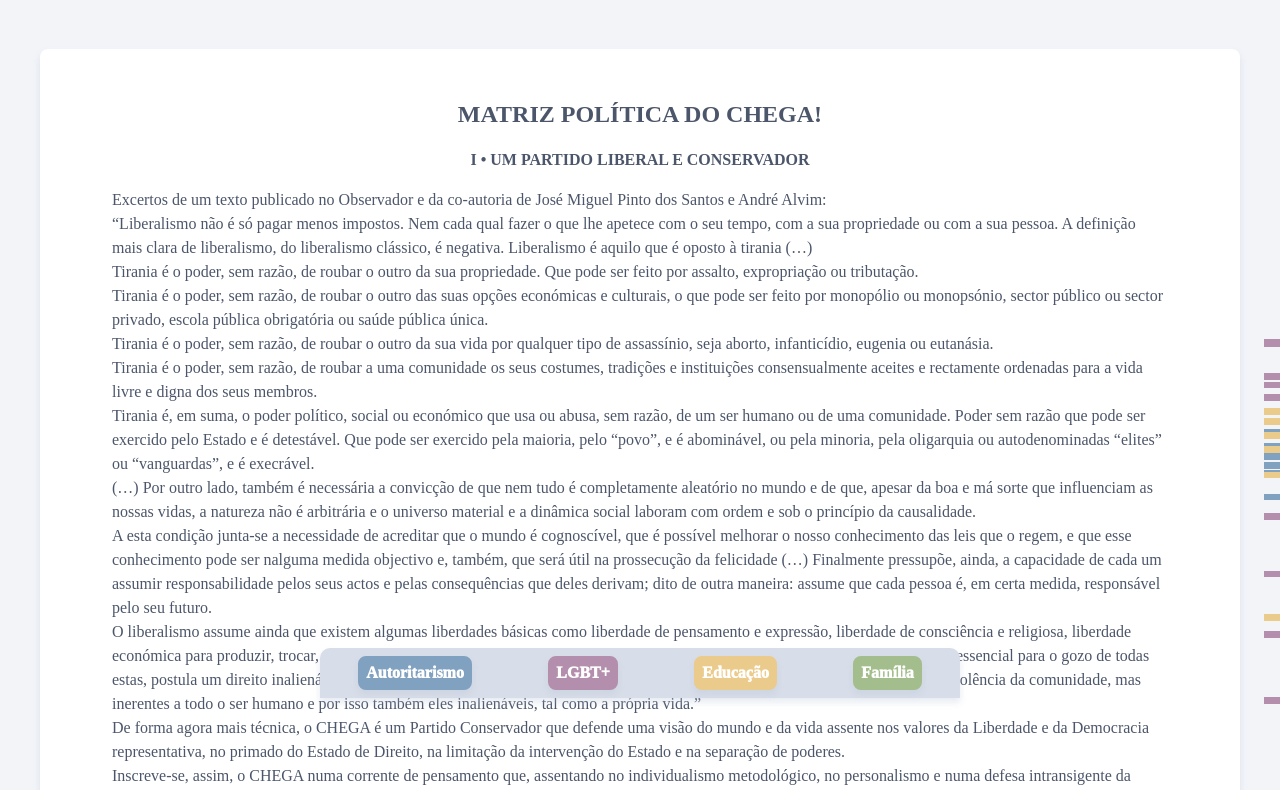
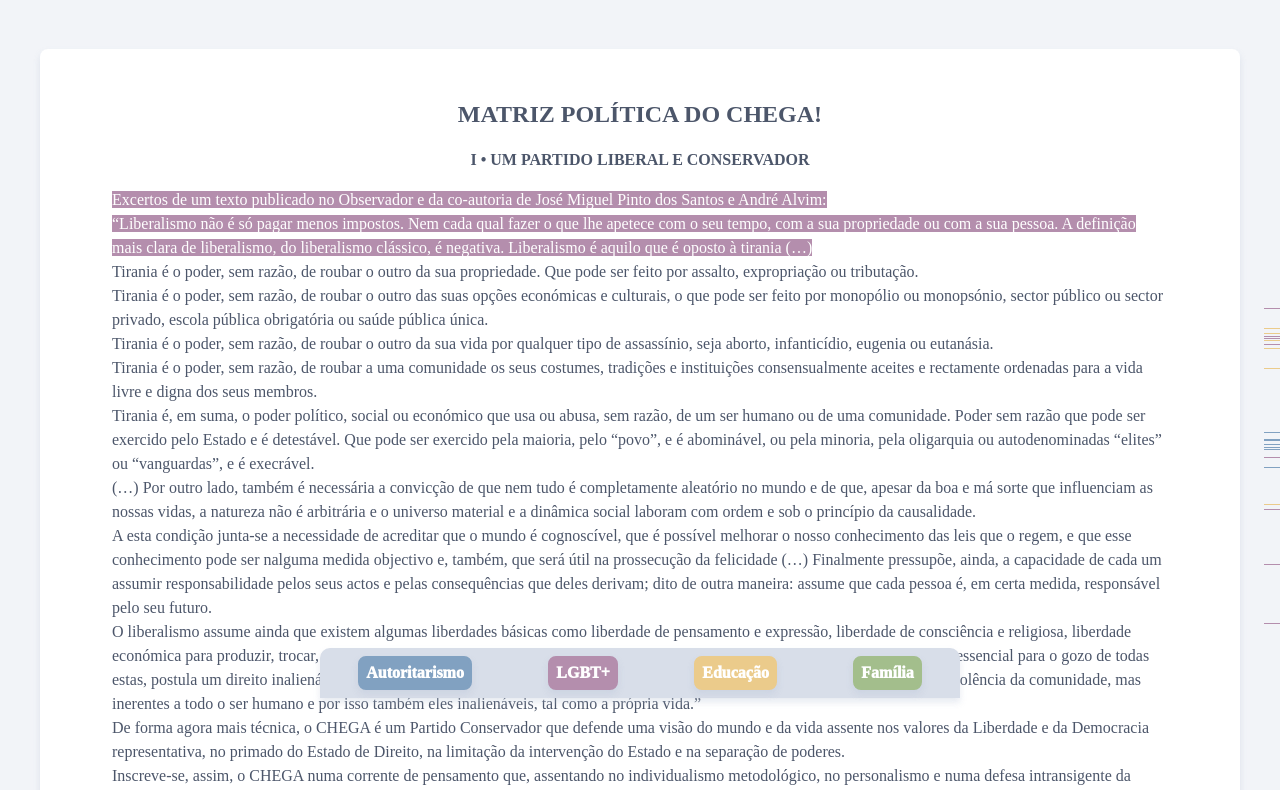
Before and after one commit to ttmx/chegadechega, a plain HTML site: page index.html in a window 1280 px wide. Shown: the part 102-892 px from the top of the page. Drawn offline with Linux system fonts and the light colour scheme; a web font is replaced by a local one.

Commit message:
Reverted large bars

```diff
--- a/index.html
+++ b/index.html
@@ -32,12 +32,12 @@
 			<div class="card programa">
 				<h2 style="text-align: center;">MATRIZ POLÍTICA DO CHEGA!</h2>
 				<p style="text-align: center;"><strong>I • UM PARTIDO LIBERAL E CONSERVADOR</strong></p>
-				<p>Excertos de um texto publicado no Observador e da co-autoria de José Miguel Pinto dos
+				<p><span class="lgbt hilight">Excertos de um texto publicado no Observador e da co-autoria de José Miguel Pinto dos
 					Santos e André Alvim:<br>
 					“Liberalismo não é só pagar menos impostos. Nem cada qual fazer o que lhe apetece com o
 					seu tempo, com a sua propriedade ou com a sua pessoa. A definição mais clara de
 					liberalismo, do liberalismo clássico, é negativa. Liberalismo é aquilo que é oposto à
-					tirania (…)<br>
+					tirania (…)</span><br>
 					Tirania é o poder, sem razão, de roubar o outro da sua propriedade. Que pode ser feito
 					por assalto, expropriação ou tributação.<br>
 					Tirania é o poder, sem razão, de roubar o outro das suas opções económicas e culturais,
--- a/script.js
+++ b/script.js
@@ -35,13 +35,13 @@ function makeSpanList(){
 
 function makeBoxes(){
 	let scroller = document.getElementById("scrollbar");
-	let scale = window.innerHeight / document.body.getBoundingClientRect().height;
+	let scale = window.innerHeight / document.documentElement.getBoundingClientRect().height;
 	for(type of Object.values(makeSpanList()))
 		for (elem of type){
 			let bar = document.createElement("div");
 			bar.className = elem.className;
-			bar.style.height = (elem.getBoundingClientRect().height * scale + 6 )+ "px";
-			bar.style.top = ((elem.getBoundingClientRect().y + document.documentElement.scrollTop) * scale - 3)+ "px";
+			bar.style.height = (elem.getBoundingClientRect().height * scale )+ "px";
+			bar.style.top = ((elem.getBoundingClientRect().y + document.documentElement.scrollTop) * scale )+ "px";
 			bar.style.position = "relative";
 			bar.style.cursor = "pointer";
 			bar.onclick = (function(currElem) {
--- a/style.css
+++ b/style.css
@@ -184,6 +184,7 @@ h2{
 	width: 1rem;
 	right: 0rem;
 	top: 0;
+	z-index: 1;
 	/* border-radius: 5px; */
 }
 
@@ -193,7 +194,7 @@ h2{
 	background-color: var(--jumper-bg);
 	color: var(--base-text);
 	text-align: center;
-	border-radius: 1rem;
+	border-radius: 0.5rem;
 	padding: 0.5rem;
 	position: fixed;
 	margin: auto;
```
